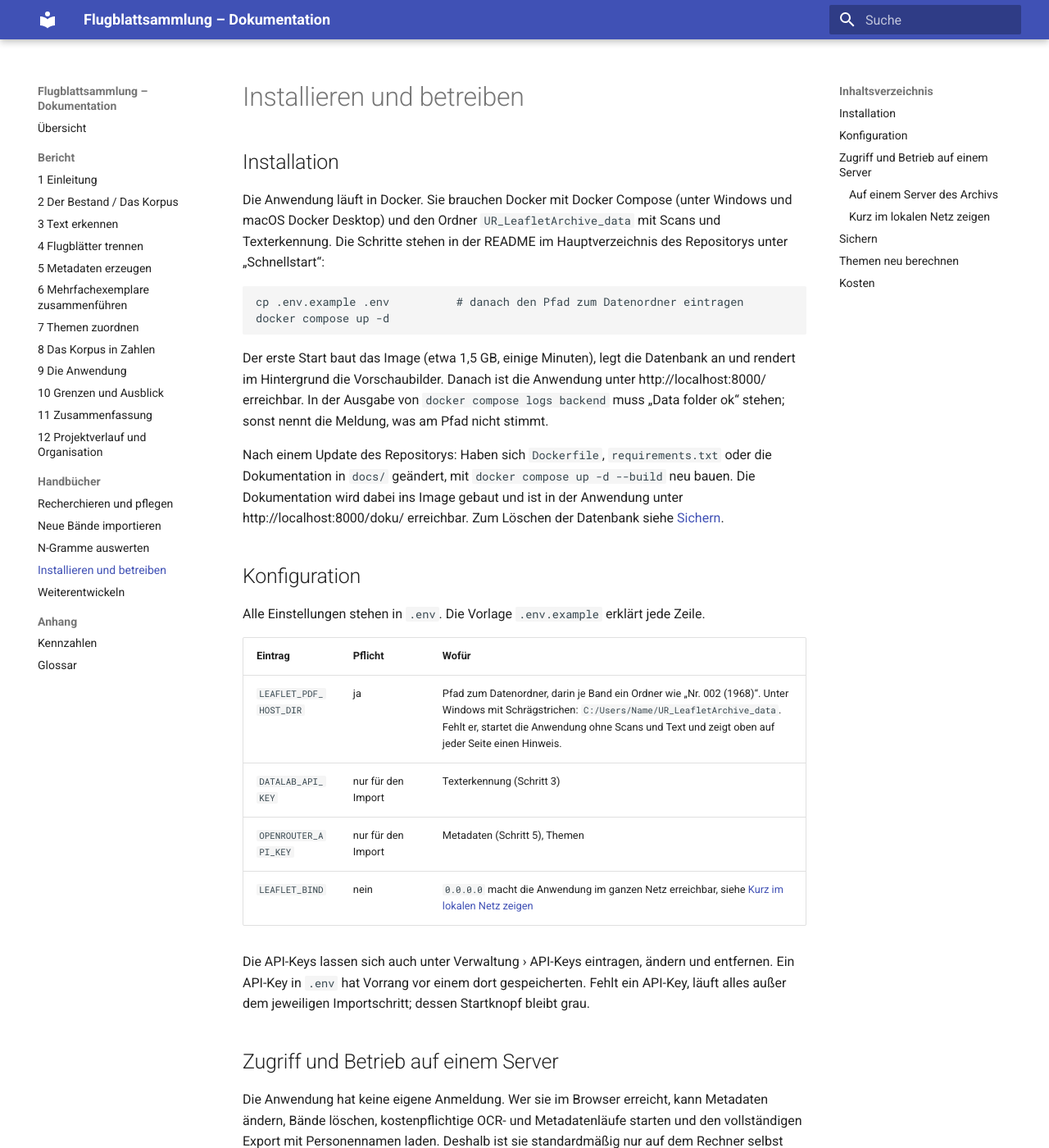
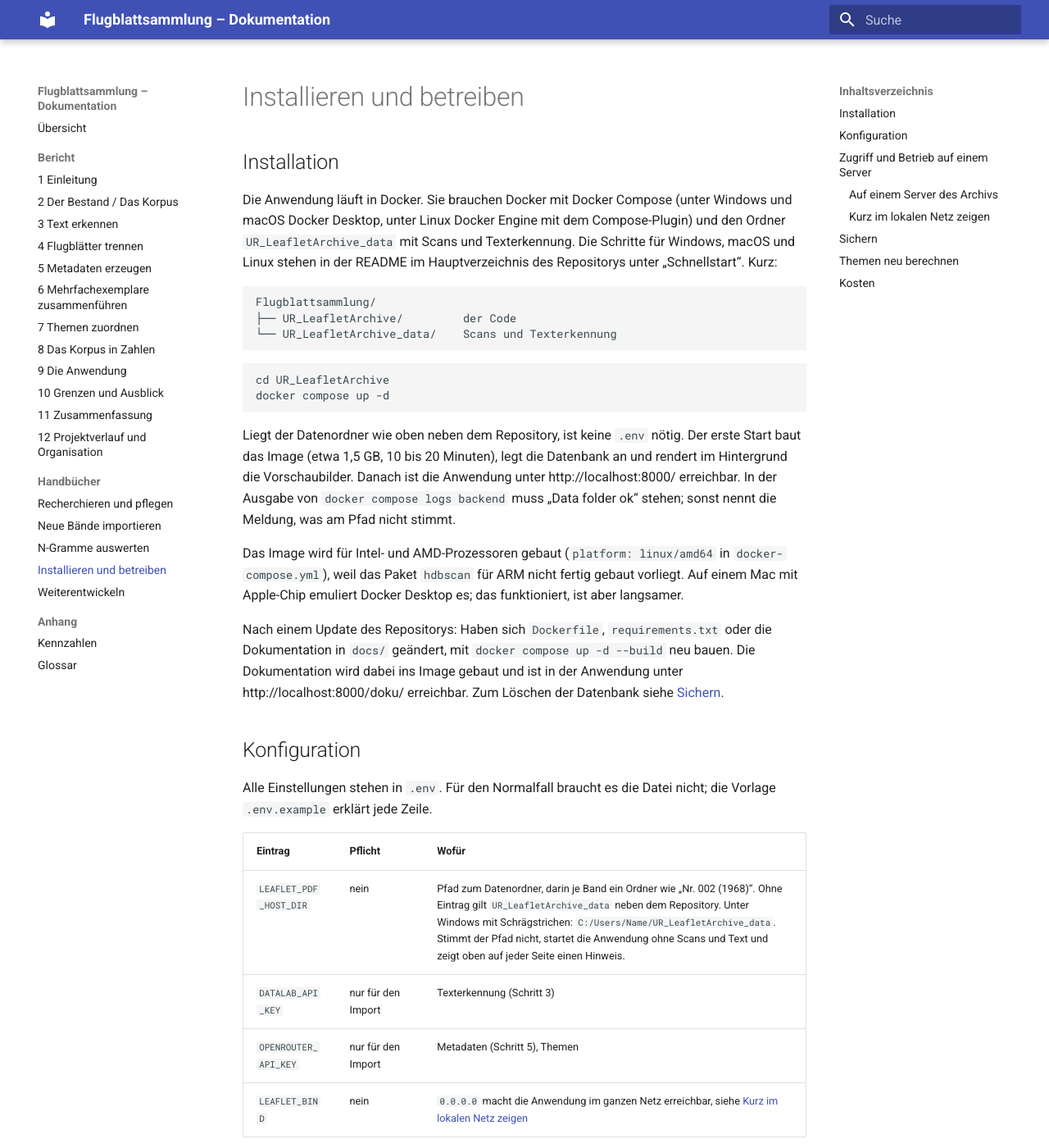
Before and after one commit to woidveit02/UR_LeafletArchive, an MkDocs documentation site: the page built from docs/handbuch/installieren-und-betreiben.md, in a window 1280 px wide and 1400 px high. Shown: the whole window at 82% size. Built offline with MkDocs 1.6.1 and Material for MkDocs 9.7.7, drawn with Linux system fonts in a browser that asks for light colours; some of the changed text lies outside the part shown.

Commit message:
feat(setup): data folder next to the repository by default, amd64 image

````diff
--- a/docker-compose.yml
+++ b/docker-compose.yml
@@ -1,5 +1,6 @@
 services:
   backend:
+    platform: linux/amd64  # hdbscan has no ARM build; Macs with Apple chips run the image emulated
     build:
       context: ./src/backend
       additional_contexts:
@@ -11,7 +12,7 @@ services:
       - TZ=Europe/Berlin  # stamps of OCR runs, metadata and corrections in local time
       - LEAFLET_DATA_DIR=/app/data
       - LEAFLET_PDF_DIR=/data/pdfs
-      - LEAFLET_PDF_HOST_DIR=${LEAFLET_PDF_HOST_DIR:-}
+      - LEAFLET_PDF_HOST_DIR=${LEAFLET_PDF_HOST_DIR:-../UR_LeafletArchive_data}
       - LEAFLET_CORRECTIONS=${LEAFLET_CORRECTIONS:-}  # other file, e.g. for UI tests
       - DATALAB_API_KEY=${DATALAB_API_KEY:-}  # only the import of new volumes needs these (.env)
       - OPENROUTER_API_KEY=${OPENROUTER_API_KEY:-}
@@ -21,4 +22,4 @@ services:
       - ./src/frontend/static:/app/app/static
       - ./data:/app/data
       - ./data/photos:/app/app/static/photos
-      - ${LEAFLET_PDF_HOST_DIR:-./data}:/data/pdfs
+      - ${LEAFLET_PDF_HOST_DIR:-../UR_LeafletArchive_data}:/data/pdfs  # by default next to the repository
--- a/docs/handbuch/installieren-und-betreiben.md
+++ b/docs/handbuch/installieren-und-betreiben.md
@@ -2,24 +2,32 @@
 
 ## Installation
 
-Die Anwendung läuft in Docker. Sie brauchen Docker mit Docker Compose (unter Windows und macOS Docker Desktop) und den Ordner `UR_LeafletArchive_data` mit Scans und Texterkennung. Die Schritte stehen in der README im Hauptverzeichnis des Repositorys unter „Schnellstart“:
+Die Anwendung läuft in Docker. Sie brauchen Docker mit Docker Compose (unter Windows und macOS Docker Desktop, unter Linux Docker Engine mit dem Compose-Plugin) und den Ordner `UR_LeafletArchive_data` mit Scans und Texterkennung. Die Schritte für Windows, macOS und Linux stehen in der README im Hauptverzeichnis des Repositorys unter „Schnellstart“. Kurz:
+
+```
+Flugblattsammlung/
+├── UR_LeafletArchive/         der Code
+└── UR_LeafletArchive_data/    Scans und Texterkennung
+```
 
 ```bash
-cp .env.example .env          # danach den Pfad zum Datenordner eintragen
+cd UR_LeafletArchive
 docker compose up -d
 ```
 
-Der erste Start baut das Image (etwa 1,5 GB, einige Minuten), legt die Datenbank an und rendert im Hintergrund die Vorschaubilder. Danach ist die Anwendung unter http://localhost:8000/ erreichbar. In der Ausgabe von `docker compose logs backend` muss „Data folder ok“ stehen; sonst nennt die Meldung, was am Pfad nicht stimmt.
+Liegt der Datenordner wie oben neben dem Repository, ist keine `.env` nötig. Der erste Start baut das Image (etwa 1,5 GB, 10 bis 20 Minuten), legt die Datenbank an und rendert im Hintergrund die Vorschaubilder. Danach ist die Anwendung unter http://localhost:8000/ erreichbar. In der Ausgabe von `docker compose logs backend` muss „Data folder ok“ stehen; sonst nennt die Meldung, was am Pfad nicht stimmt.
+
+Das Image wird für Intel- und AMD-Prozessoren gebaut (`platform: linux/amd64` in `docker-compose.yml`), weil das Paket `hdbscan` für ARM nicht fertig gebaut vorliegt. Auf einem Mac mit Apple-Chip emuliert Docker Desktop es; das funktioniert, ist aber langsamer.
 
 Nach einem Update des Repositorys: Haben sich `Dockerfile`, `requirements.txt` oder die Dokumentation in `docs/` geändert, mit `docker compose up -d --build` neu bauen. Die Dokumentation wird dabei ins Image gebaut und ist in der Anwendung unter http://localhost:8000/doku/ erreichbar. Zum Löschen der Datenbank siehe [Sichern](#sichern).
 
 ## Konfiguration
 
-Alle Einstellungen stehen in `.env`. Die Vorlage `.env.example` erklärt jede Zeile.
+Alle Einstellungen stehen in `.env`. Für den Normalfall braucht es die Datei nicht; die Vorlage `.env.example` erklärt jede Zeile.
 
 | Eintrag | Pflicht | Wofür |
 |---|---|---|
-| `LEAFLET_PDF_HOST_DIR` | ja | Pfad zum Datenordner, darin je Band ein Ordner wie „Nr. 002 (1968)“. Unter Windows mit Schrägstrichen: `C:/Users/Name/UR_LeafletArchive_data`. Fehlt er, startet die Anwendung ohne Scans und Text und zeigt oben auf jeder Seite einen Hinweis. |
+| `LEAFLET_PDF_HOST_DIR` | nein | Pfad zum Datenordner, darin je Band ein Ordner wie „Nr. 002 (1968)“. Ohne Eintrag gilt `UR_LeafletArchive_data` neben dem Repository. Unter Windows mit Schrägstrichen: `C:/Users/Name/UR_LeafletArchive_data`. Stimmt der Pfad nicht, startet die Anwendung ohne Scans und Text und zeigt oben auf jeder Seite einen Hinweis. |
 | `DATALAB_API_KEY` | nur für den Import | Texterkennung (Schritt 3) |
 | `OPENROUTER_API_KEY` | nur für den Import | Metadaten (Schritt 5), Themen |
 | `LEAFLET_BIND` | nein | `0.0.0.0` macht die Anwendung im ganzen Netz erreichbar, siehe [Kurz im lokalen Netz zeigen](#kurz-im-lokalen-netz-zeigen) |
@@ -69,7 +77,7 @@ Was die Anwendung weiß, liegt in Dateien an zwei Orten. Sichern Sie beide regel
 | Ort | Inhalt | Wenn er verloren geht |
 |---|---|---|
 | `data/` im Repository | Metadaten je Band (`nr001_metadata.json` …), Register der Herausgeber (`organizations.json`), Themen (`topics.json`, `topic_map.json`), Handkorrekturen (`corrections.jsonl`), geprüfte Exemplare (`copy_decisions.jsonl`), bestätigte Hinweise und Entscheidungen zu Herausgebern (`checked.jsonl`), ein geänderter Prompt (`metadata_prompt.txt`), Embeddings | Die `.jsonl`-Dateien und die Ergänzungen im Register sind Handarbeit und lassen sich nicht wiederherstellen. Metadaten und Embeddings kosten neu. |
-| Datenordner (`LEAFLET_PDF_HOST_DIR`) | Scans, Texterkennung je Band, Trennung (`*.segments.json`), in der Verwaltung gespeicherte API-Keys (`.datalab-key`, `.openrouter-key`) | Die Texterkennung kostet neu, die Trennung ist Handarbeit. Die Ordner `.thumbs` und `.ngrams` müssen nicht gesichert werden, sie entstehen von selbst neu. |
+| Datenordner (`UR_LeafletArchive_data`) | Scans, Texterkennung je Band, Trennung (`*.segments.json`), in der Verwaltung gespeicherte API-Keys (`.datalab-key`, `.openrouter-key`) | Die Texterkennung kostet neu, die Trennung ist Handarbeit. Die Ordner `.thumbs` und `.ngrams` müssen nicht gesichert werden, sie entstehen von selbst neu. |
 
 Die Datenbank `src/backend/leaflet_database.db` ist ein Abbild von `data/`. Beim Start legt die Anwendung fehlende Tabellen und Spalten an. Fehlt die Datenbank, baut sie sie aus `data/` neu auf; eine vorhandene bleibt, wie sie ist. Nach Änderungen an `data/` von außen, etwa durch ein Update des Repositorys, löschen Sie sie deshalb und starten neu:
 
````
Also changed, not shown: docs/handbuch/ngramme-auswerten.md (+7 -24 lines), scripts/README.md (+3 -2 lines), 2 other files.
